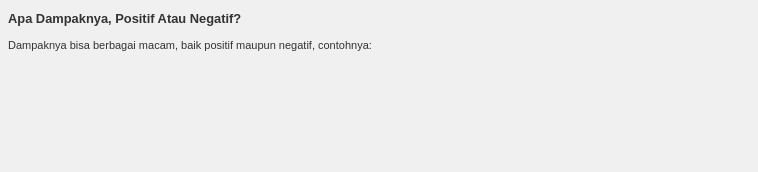
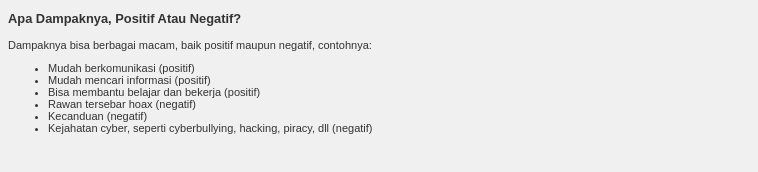
Before and after one commit to Arleychinno/Addctn_web, a plain HTML site: page index.html in a window 1280 px wide. Shown: the part 502-674 px from the top of the page, without its empty margins (0-758 px from the left). Drawn offline with Linux system fonts and the light colour scheme.

Commit message:
Update index.html

```diff
--- a/index.html
+++ b/index.html
@@ -25,6 +25,15 @@
              </ul>
      <img src="https://media3.giphy.com/media/26BGGxgsEh42ABHFe/giphy.gif?cid=ecf05e47fewnmm2h6vijgpd1768vz8zxo441mpec89684gtw&rid=giphy.gif&ct=g" alt="Gambar 1">
      <h3>Apa Dampaknya, Positif Atau Negatif?</h3>
-    <p>Dampaknya bisa berbagai macam, baik positif maupun negatif, contohnya:</p>
+    <p>Dampaknya bisa berbagai macam, baik positif maupun negatif, contohnya:
+        <ul>
+            <li>Mudah berkomunikasi (positif)</li>
+            <li>Mudah mencari informasi (positif)</li>
+            <li>Bisa membantu belajar dan bekerja (positif)</li>
+            <li>Rawan tersebar hoax (negatif)</li>
+            <li>Kecanduan (negatif)</li>
+            <li>Kejahatan cyber, seperti cyberbullying, hacking, piracy, dll (negatif)</li>
+        </ul>
+    </p>
 </body>
 </html>
```
